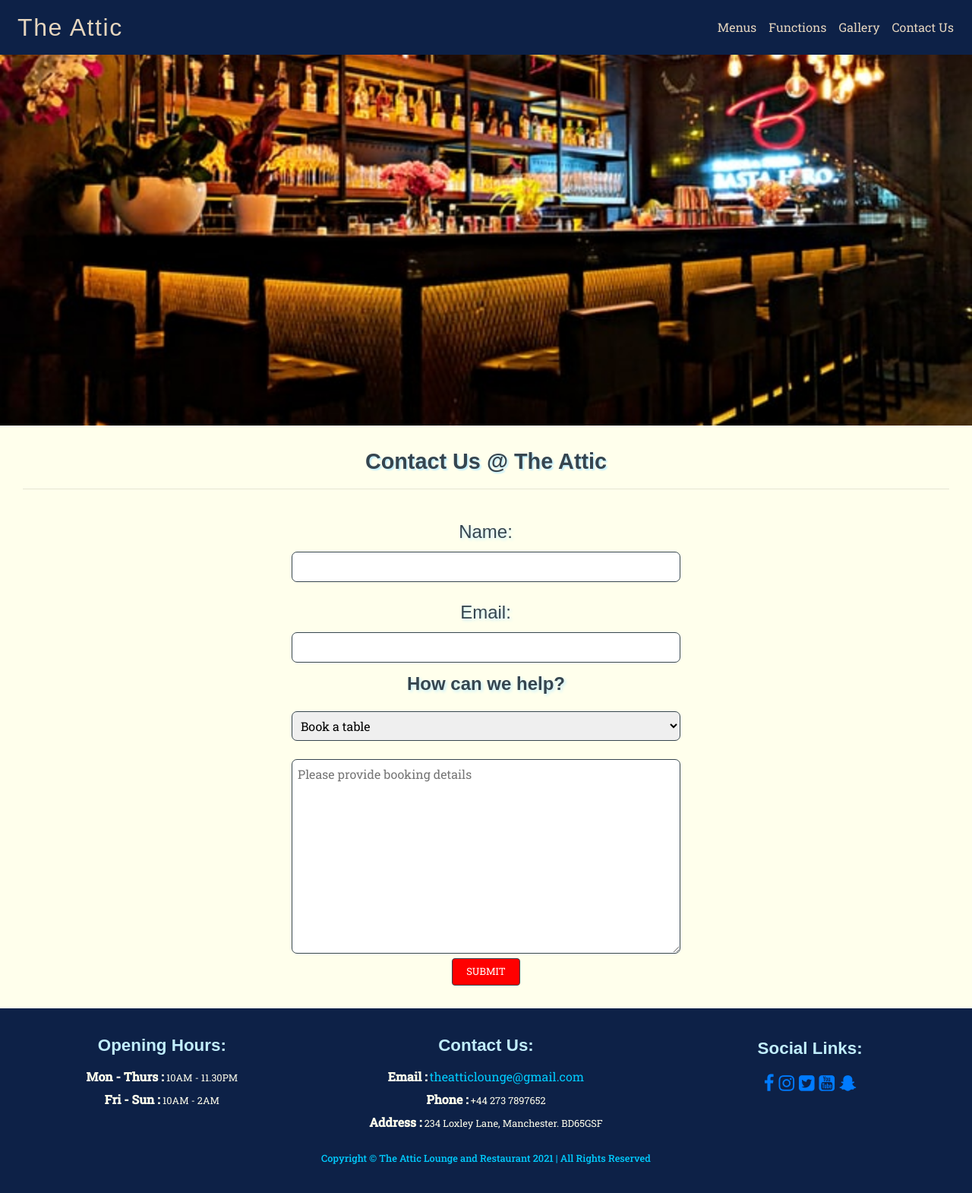
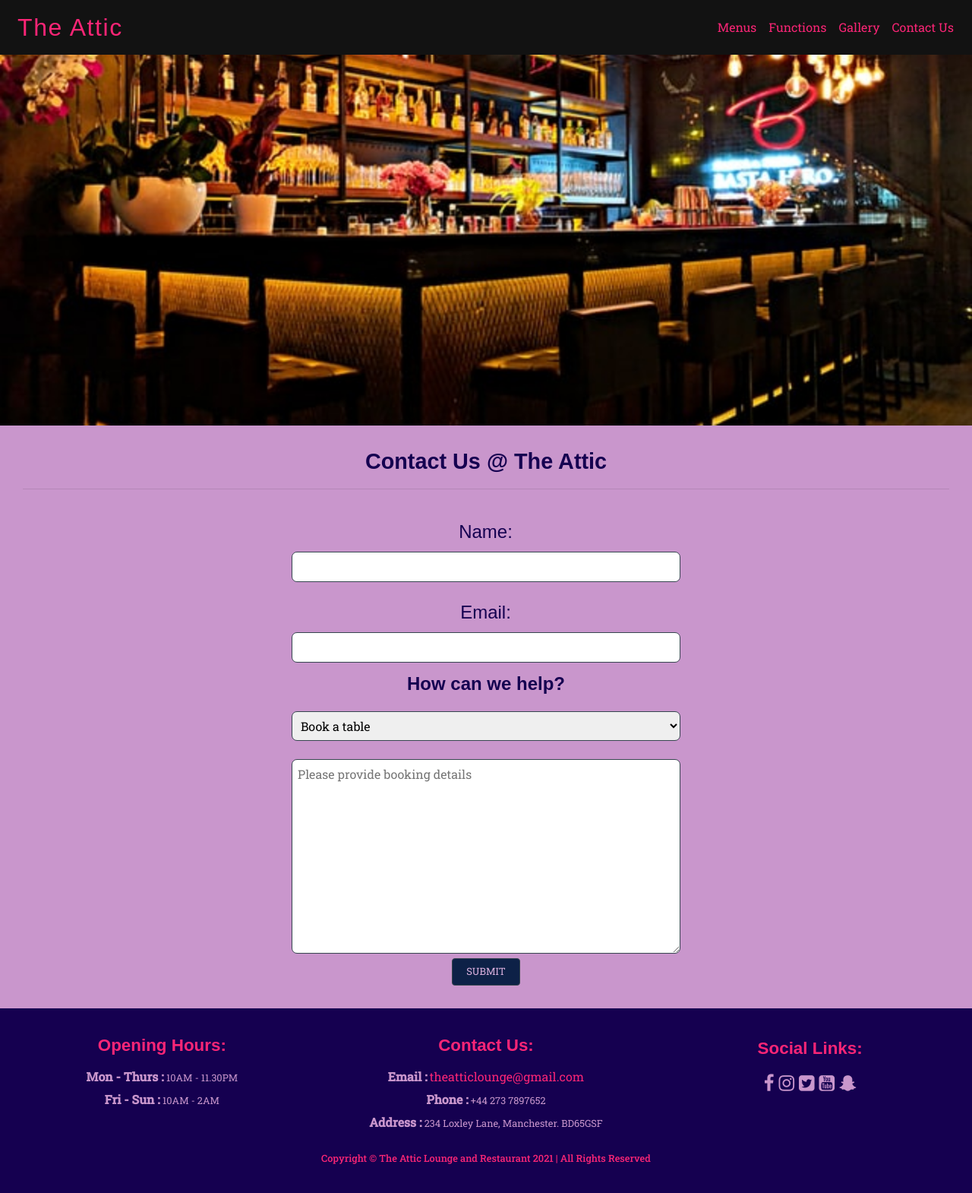
Before and after one commit to irenenev24/The_Attic_Cocktail_Lounge, a plain HTML site: page contact.html in a window 1280 px wide. Shown: the whole page at 76% size. Drawn offline with nearby package versions, Linux system fonts and the dark colour scheme; a web font is replaced by a local one.

Commit message:
added dark mode css

```diff
--- a/assets/css/style.css
+++ b/assets/css/style.css
@@ -139,6 +139,7 @@ footer span {
 .gallery {
     background-color: #ffffec;
     padding-top: 1rem;
+    padding-bottom: 1rem;
 }
 .gallery-text {
     padding-top: 120px;
@@ -334,3 +335,56 @@ label {
     font-size: 1.5rem;
   }
 }
+/*---Dark Mode---*/
+@media (prefers-color-scheme: dark) {
+    body, .container-one, .gallery, .download, .functions-bg {
+      color: #eee;
+      background-color: #C996CC!important;
+    }
+    .intro {
+        background-color: #121212;
+        padding-bottom: 5px;
+    }
+    .dark-mode {
+        background-color: #eee !important;
+    }
+    .navbar-custom {
+      background-color: #121212 !important;
+    }
+    .navbar-custom a:hover, .btn {
+        color: #dcb2df !important;
+        background-color: rgb(13, 33, 71);
+    }
+    .help-details, label {
+        color: #150050;
+        text-shadow: none;
+    }
+    .navbar-brand, .nav-link, .intro-h1 {
+        color: #FB2576 !important;
+        text-shadow: none;
+      }
+    .intro-h2 {
+        color: #C996CC;
+    }
+    .reviews, .function-header-details {
+        background-color: #C996CC !important;
+        text-shadow: none;
+        color: #150050;
+    }
+
+    .reviewer-details {
+        text-shadow: none;
+    }
+    footer {
+        background-color: #150050
+    }
+    a, .menu-dark, hr {
+        color: #150050;
+    }
+    i, footer {
+        color: #C996CC;
+    }
+    .footer-heading, .footer-legal, .email-address, .fa-download {
+        color: #FB2576;
+    }
+  }
```
Also changed, not shown: functions.html (+1 -1 lines), index.html (+1 -1 lines), menu.html (+2 -1 lines).
